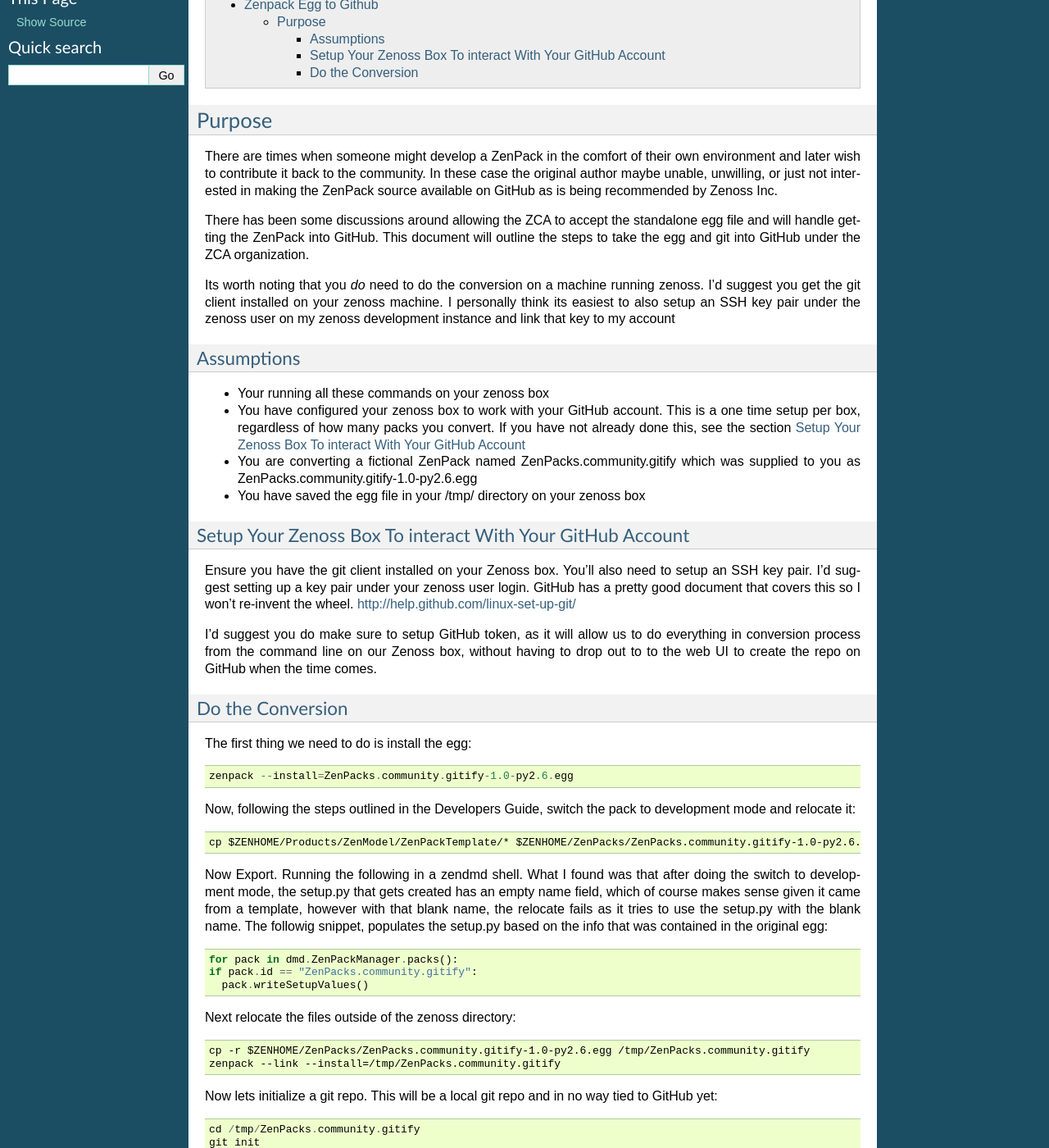
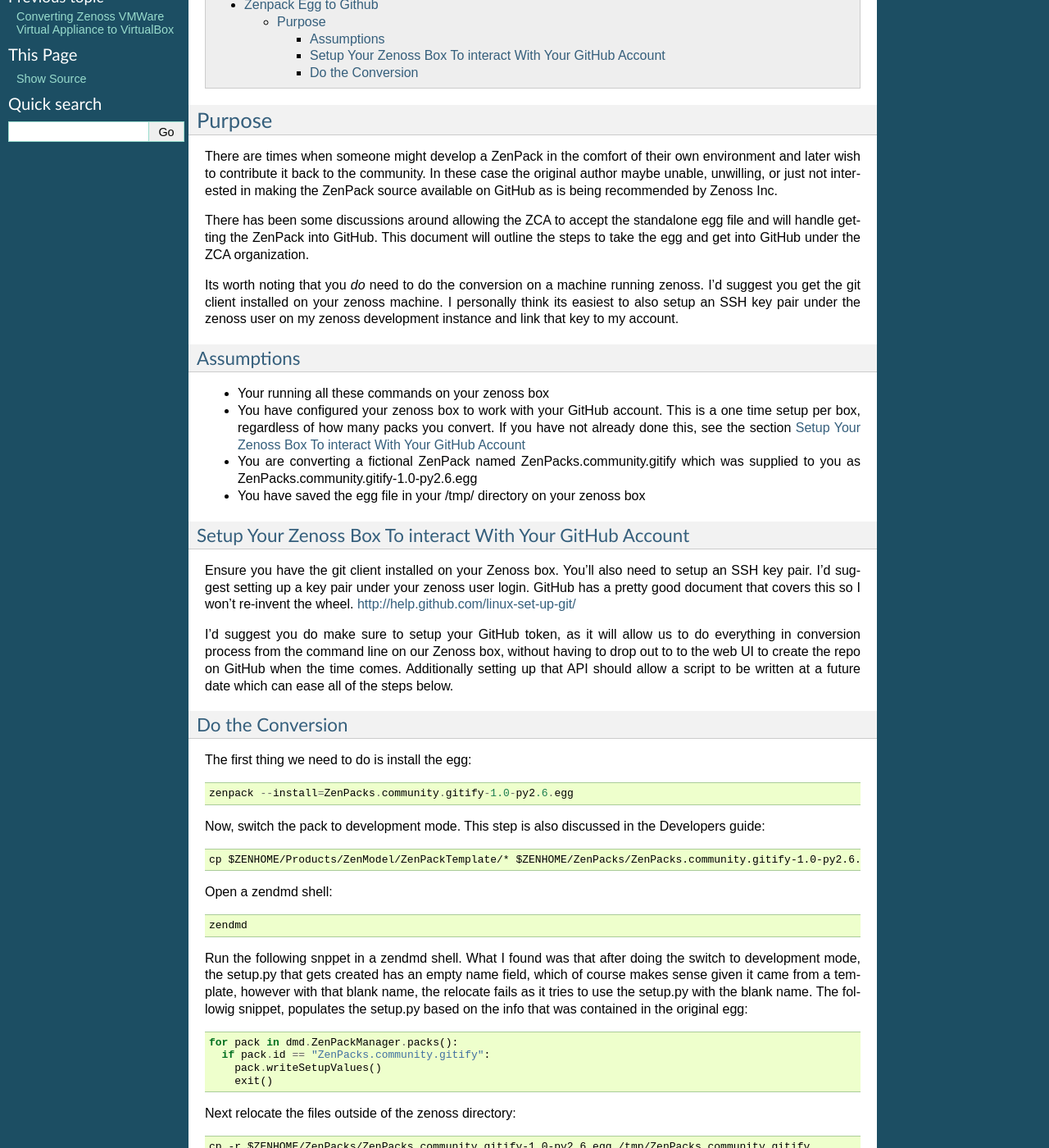
Before and after one commit to ZCA/zenoss_zca_utils, a Sphinx documentation site: the page built from docs/zenpack_egg_to_github.rst, in a window 1280 px wide and 1400 px high, scrolled down 211 px. Shown: the whole window at 82% size. Built offline with Sphinx 7.4.7, drawn with Linux system fonts in a browser that asks for light colours; some of the changed text lies outside the part shown.

Commit message:
Updating gitify document and linking it to the index

```diff
--- a/docs/index.rst
+++ b/docs/index.rst
@@ -10,6 +10,7 @@
    :maxdepth: 3
 
    Converting_Zenoss_VMWare_Virtual_Appliance_to_VirtualBox
+   zenpack_egg_to_github
 
 Description
 ===========
--- a/docs/zenpack_egg_to_github.rst
+++ b/docs/zenpack_egg_to_github.rst
@@ -16,12 +16,12 @@
 
 There has been some discussions around allowing the ZCA to accept the standalone
 egg file and will handle getting the ZenPack into GitHub. This document will
-outline the steps to take the egg and git into GitHub under the ZCA organization.
+outline the steps to take the egg and get into GitHub under the ZCA organization.
 
 Its worth noting that you *do* need to do the conversion on a machine running
 zenoss. I'd suggest you get the git client installed on your zenoss machine.
 I personally think its easiest to also setup an SSH key pair under the zenoss
-user on my zenoss development instance and link that key to my account
+user on my zenoss development instance and link that key to my account.
 
 
 Assumptions
@@ -42,9 +42,10 @@
 has a pretty good document that covers this so I won't re-invent the wheel.
 http://help.github.com/linux-set-up-git/
 
-I'd suggest you do make sure to setup GitHub token, as it will allow us to do everything in
+I'd suggest you do make sure to setup your GitHub token, as it will allow us to do everything in
 conversion process from the command line on our Zenoss box, without having to drop out to
-to the web UI to create the repo on GitHub when the time comes.
+to the web UI to create the repo on GitHub when the time comes. Additionally setting up that API
+should allow a script to be written at a future date which can ease all of the steps below.
 
 Do the Conversion
 ------
@@ -52,20 +53,25 @@
 
   zenpack --install=ZenPacks.community.gitify-1.0-py2.6.egg
 
-Now, following the steps outlined in the Developers Guide, switch the pack to development mode
-and relocate it::
+Now, switch the pack to development mode. This step is also discussed in the Developers guide::
 
   cp $ZENHOME/Products/ZenModel/ZenPackTemplate/* $ZENHOME/ZenPacks/ZenPacks.community.gitify-1.0-py2.6.egg
 
-Now Export. Running the following in a zendmd shell. What I found was that after doing the switch to
+
+Open a zendmd shell::
+
+  zendmd
+
+Run the following snppet in a zendmd shell. What I found was that after doing the switch to
 development mode, the setup.py that gets created has an empty name field, which of course makes sense
 given it came from a template, however with that blank name, the relocate fails as it tries to use
 the setup.py with the blank name. The followig snippet, populates the setup.py based on the info
 that was contained in the original egg::
 
   for pack in dmd.ZenPackManager.packs():
-  if pack.id == "ZenPacks.community.gitify":
-    pack.writeSetupValues()
+    if pack.id == "ZenPacks.community.gitify":
+      pack.writeSetupValues()
+      exit()
 
 Next relocate the files outside of the zenoss directory::
 
```
Also changed, not shown: other parts of docs/zenpack_egg_to_github.rst (+6 -1 lines).
